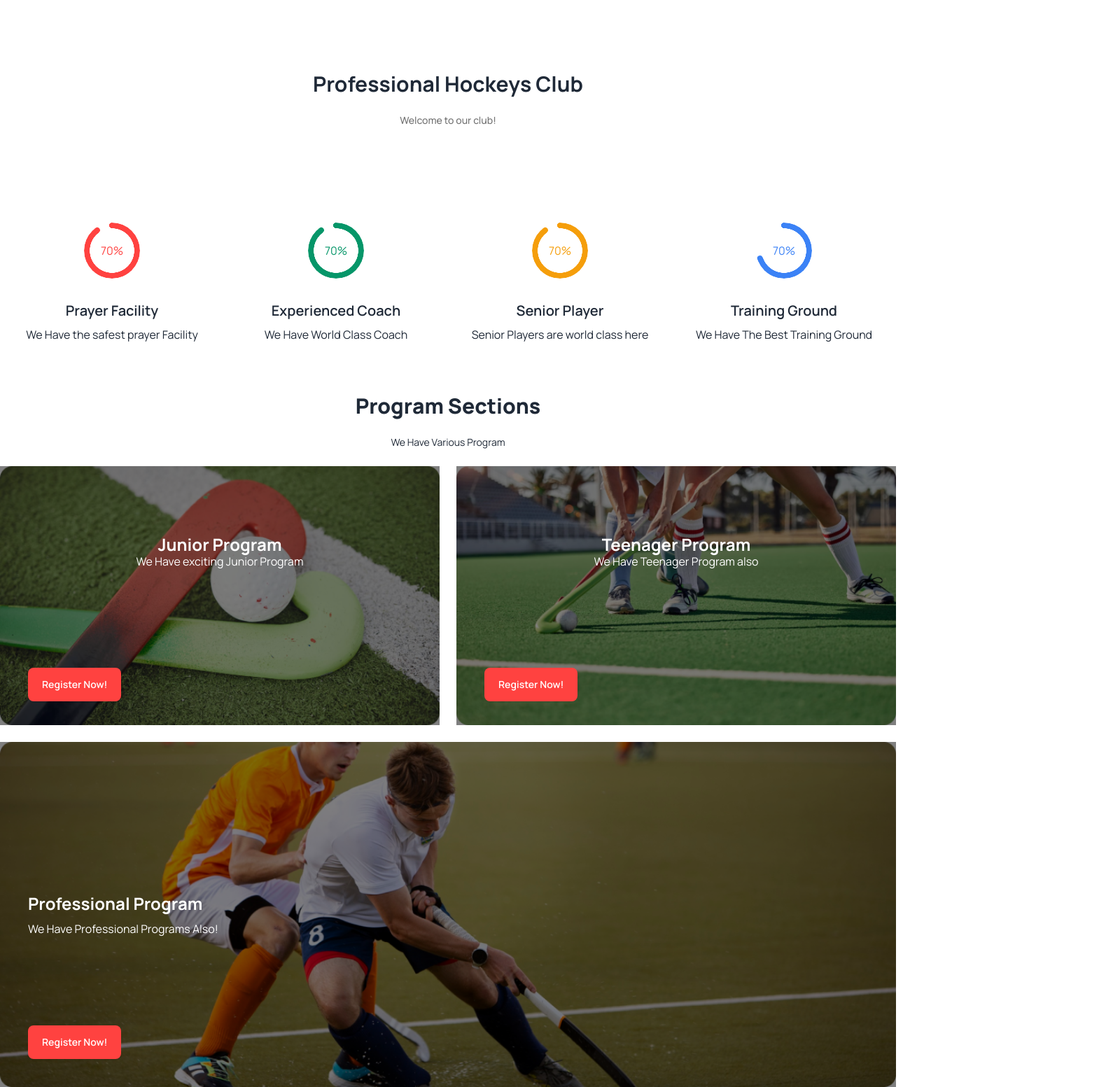
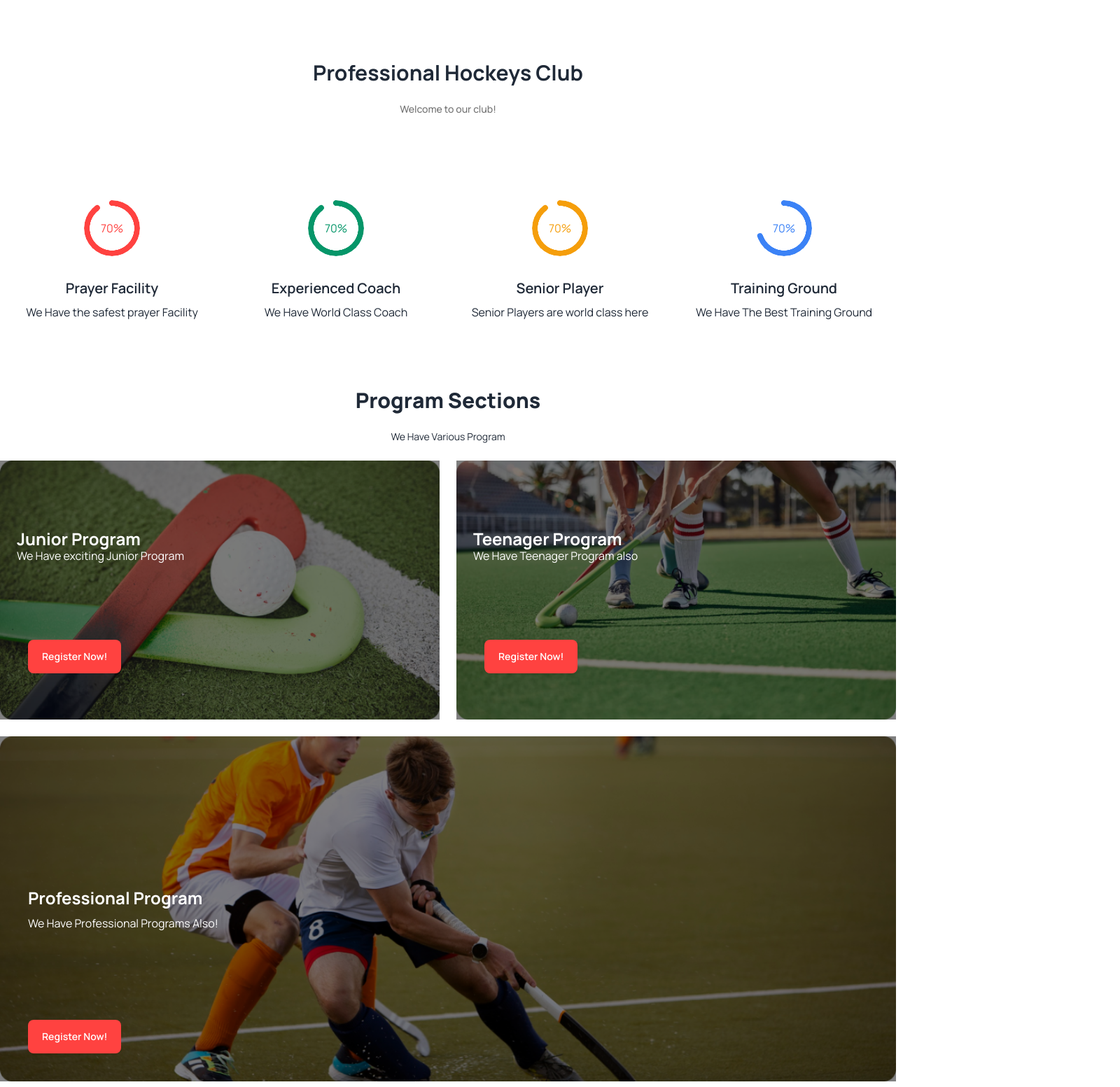
Before and after one commit to jawadkij1/Hockey, a plain HTML site: page index.html in a window 1280 px wide. Shown: the part 879-2432 px from the top of the page at 70% size, 1600 px wide, since content can reach past the window. Drawn offline with nearby package versions, Linux system fonts and the light colour scheme.

Commit message:
overflow fixed

```diff
--- a/index.html
+++ b/index.html
@@ -112,11 +112,11 @@
           </nav>
     </header>
 
-    <main class="sm:container sm:mx-auto container mx-auto" >
+    <main class="sm:container sm:mx-auto container mx-auto overflow-hidden" >
       <section class="my-14 justify-center items-center">
         <div class="carousel w-full rounded-2xl ">
             <div id="slide1" class="carousel-item relative w-full">
-                  <img src="Images/1.png" class="lg:w-full sm:w-80" />
+              <img src="Images/1.png" class="lg:w-full sm:w-80">
               <div class="absolute flex justify-between transform -translate-y-1/2 left-5 right-5 top-1/2">
                 <a href="#slide2" class="btn btn-circle">❮</a>
                 <a href="#slide2" class="btn btn-circle">❯</a>
@@ -130,13 +130,14 @@
               </div>
           </div>
      </section>
-         <section class="my-24">
+
+         <section class=" my-20 ">
             <div>
                 <h3 class="text-3xl font-bold text-center">Professional Hockeys Club</h3>
                 <p class="text-center text-neutral-900 font-medium text-opacity-60 text-sm my-6"> Welcome to our club! </p>
             </div>
          </section>
-         <section class="my-10">
+         <section class="my-16">
             <div class="grid md:grid-cols-4">
                 <div class="card  ">
                     <figure class="px-10 pt-10">
@@ -183,17 +184,17 @@
           <div class="grid grid-cols-1 sm:grid-cols-2 gap-6">
             <div class="relative">
               <div class="absolute inset-0 bg-opacity-50 bg-black"></div>
-              <h3 class="text-2xl font-bold text-white absolute w-full text-center py-24">Junior Program</h3>
-              <p class="text-white absolute w-full text-center py-32 leading-4"> We Have exciting Junior Program</p>
-              <button class="btn bg-hockey-primary absolute sm:top-72 top-48 py-2 px-5 text-white rounded-lg border-none mx-10"> Register Now! </button>
+              <h3 class="text-2xl font-bold text-white absolute px-6 w-full text-start py-24">Junior Program</h3>
+              <p class="text-white absolute w-full text-start px-6 py-32 leading-4"> We Have exciting Junior Program</p>
+              <button class="btn bg-hockey-primary absolute sm:top-64 top-48 py-2 px-5 text-white rounded-lg border-none mx-10"> Register Now! </button>
 
               <img src="Images/2.png" class="w-full h-full object-cover">
             </div>
             <div class="relative">
               <div class="absolute inset-0 bg-opacity-50 bg-black"></div>
-              <h3 class="text-2xl font-bold text-white absolute w-full text-center py-24">Teenager Program</h3>
-              <p class="text-white absolute w-full text-center py-32 leading-4"> We Have Teenager Program also</p>
-              <button class="btn bg-hockey-primary absolute sm:top-72 top-48 py-2 px-5 text-white rounded-lg border-none mx-10"> Register Now! </button>
+              <h3 class="text-2xl font-bold text-white absolute w-full text-start px-6 py-24">Teenager Program</h3>
+              <p class="text-white absolute w-full text-starts px-6 py-32 leading-4"> We Have Teenager Program also</p>
+              <button class="btn bg-hockey-primary absolute sm:top-64 top-48 py-2 px-5 text-white rounded-lg border-none mx-10"> Register Now! </button>
 
               <img src="Images/3.png" class="w-full h-full object-cover">
             </div>
@@ -220,7 +221,7 @@
             </div>
           </section>
 
-         <div class="flex flex-col lg:flex-row ">
+         <div class="flex  justify-center flex-col lg:flex-row ">
 
 
          <div class="border-solid border-2 p-5 m-5 border-gray-300 rounded-xl">
@@ -271,6 +272,8 @@
 
           </div>
          </div>
+
+
 
              <div class="border-solid border-2 p-5 m-5 border-gray-300 rounded-xl">
               <div class="flex flex-col lg:flex-row gap-5 items-center">
@@ -324,7 +327,7 @@
          </div>
 
 
-             <div class="flex flex-col lg:flex-row ">
+             <div class="flex justify-center flex-col lg:flex-row ">
 
           <div class="border-solid border-2 p-5 m-5 border-gray-300 rounded-xl">
            <div class="flex flex-col lg:flex-row gap-5 items-center">
@@ -425,7 +428,7 @@
               </div>
 
           </div>
-    <div class="flex flex-col lg:flex-row ">
+    <div class="flex justify-center flex-col lg:flex-row ">
 
       <div class="border-solid border-2 p-5 m-5 border-[#1313181A] rounded-xl">
        <div class="flex flex-col lg:flex-row gap-5 items-center">
@@ -680,7 +683,7 @@
 
     </main>
 
-    <footer class="my-32 mx-auto w-full h-full">
+    <footer class="my-32 mx-auto w-full h-full overflow-hidden">
       <footer class="footer p-20 bg-black text-white text-base-content">
         <nav>
           <header class=" font-semibold text-white">Get In Touch</header>
```
Lines whose indentation alone changed are shown as unchanged.
